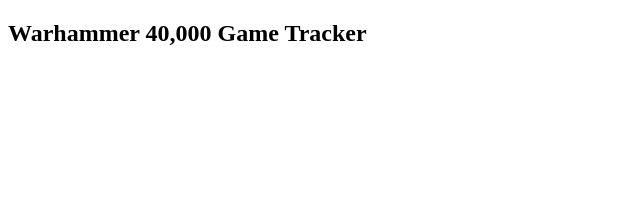
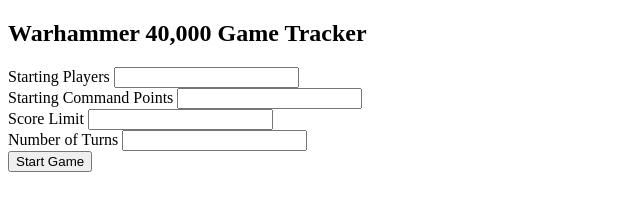
Before and after one commit to ZEMontreuil/memcore-40k, a plain HTML site: page index.html in a window 1280 px wide. Shown: the whole page, without its empty margins (0-640 px from the left). Drawn offline with Linux system fonts and the light colour scheme.

Commit message:
Adds start menu HTML to the web page.

```diff
--- a/index.html
+++ b/index.html
@@ -7,5 +7,31 @@
 </head>
 <body>
   <h2>Warhammer 40,000 Game Tracker</h2>
+
+  <form class="start-menu">
+    <div>
+      <label for="starting-players">Starting Players</label>
+      <input type="number" id="starting-players"></input>
+    </div>
+
+    <div>
+      <label for="starting-cp">Starting Command Points</label>
+      <input type="number" id="starting-cp"></input>
+    </div>
+
+    <div>
+      <label for="score-limit">Score Limit</label>
+      <input type="number" id="score-limit"></input>
+    </div>
+
+    <div>
+      <label for="turn-limit">Number of Turns</label>
+      <input type="number" id="turn-limit">
+    </div>
+
+    <div>
+      <input type="submit" value="Start Game"></input>
+    </div>
+  </form>
 </body>
 </html>
```
